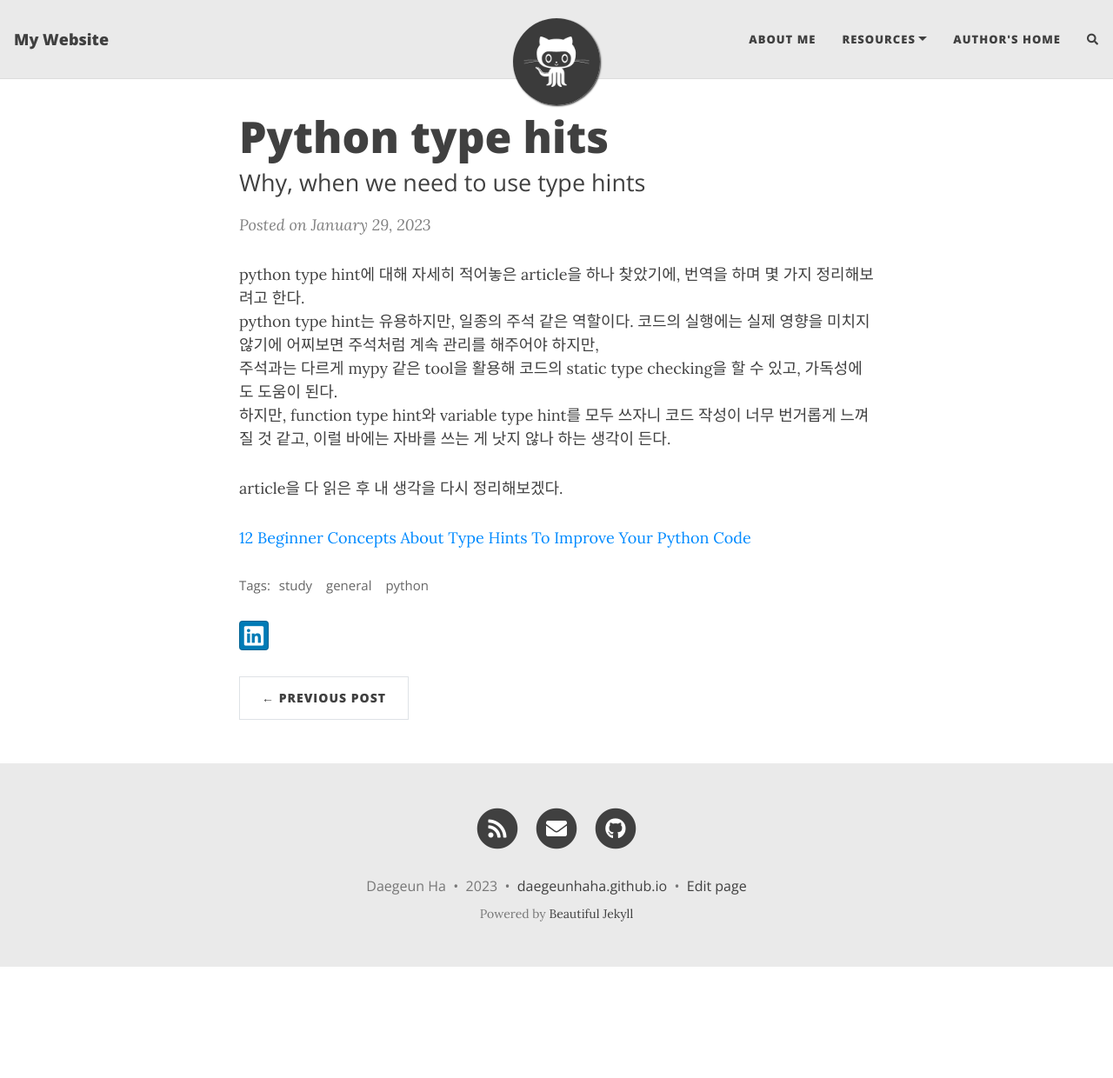
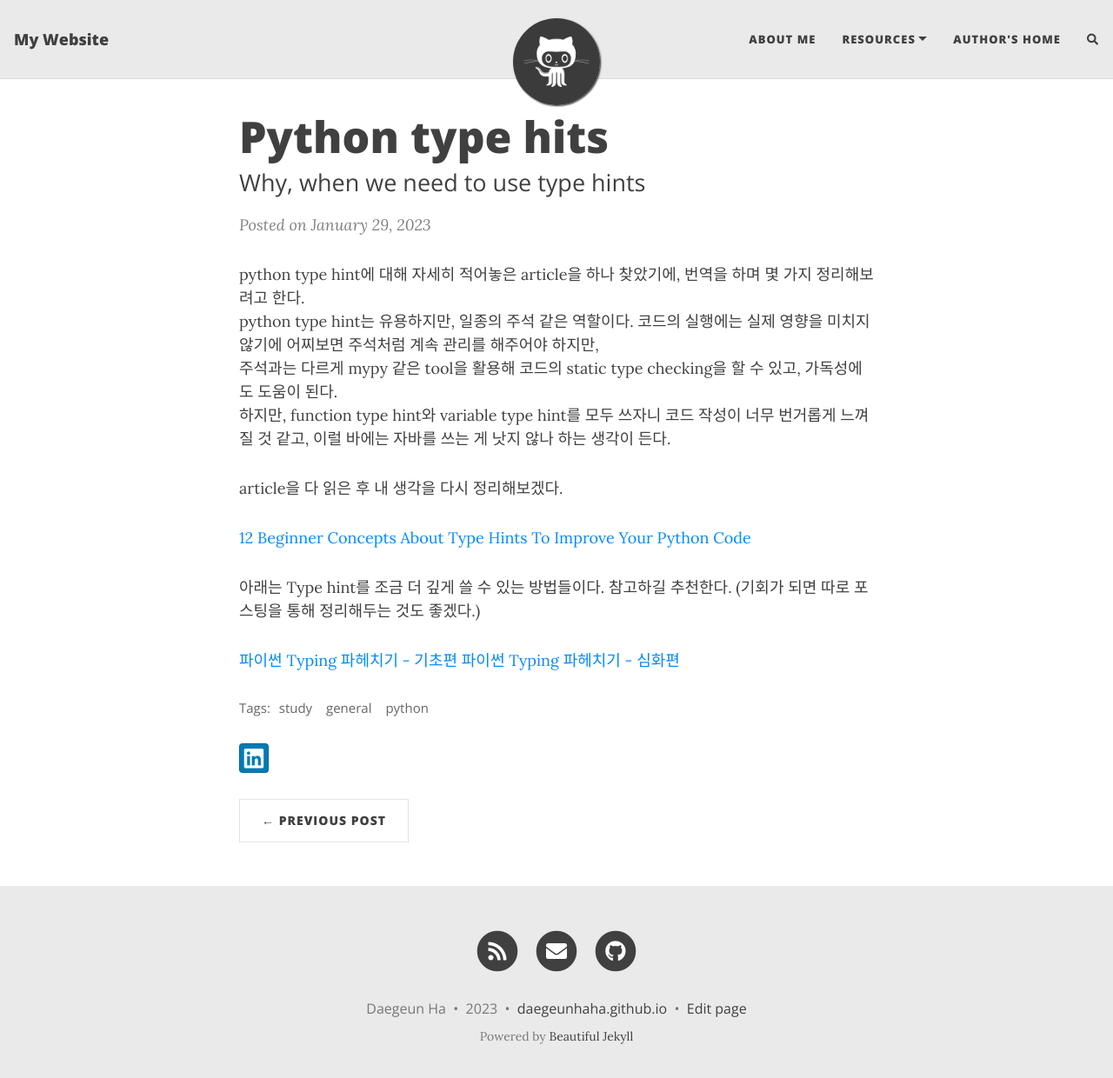
Before and after one commit to daegeunhaha/daegeunhaha.github.io, a Jekyll site: the page built from _posts/2023-01-29-python-type-hints.md, in a window 1280 px wide and 1253 px high. Shown: the top 1240 px of the window at 87% size. Built offline with Jekyll 4.4.1, drawn with Linux system fonts in a browser that asks for light colours; nearby versions of some CDN libraries; comment, search, counter and statistics services are not loaded.

Commit message:
fix post about python type hint

```diff
--- a/_posts/2023-01-29-python-type-hints.md
+++ b/_posts/2023-01-29-python-type-hints.md
@@ -14,3 +14,8 @@ python type hint는 유용하지만, 일종의 주석 같은 역할이다. 코
 article을 다 읽은 후 내 생각을 다시 정리해보겠다.
 
 [12 Beginner Concepts About Type Hints To Improve Your Python Code](https://towardsdatascience.com/12-beginner-concepts-about-type-hints-to-improve-your-python-code-90f1ba0ac49)
+
+아래는 Type hint를 조금 더 깊게 쓸 수 있는 방법들이다. 참고하길 추천한다. (기회가 되면 따로 포스팅을 통해 정리해두는 것도 좋겠다.)
+
+[파이썬 Typing 파헤치기 - 기초편](https://sjquant.tistory.com/68)
+[파이썬 Typing 파헤치기 - 심화편](https://sjquant.tistory.com/69)
```
